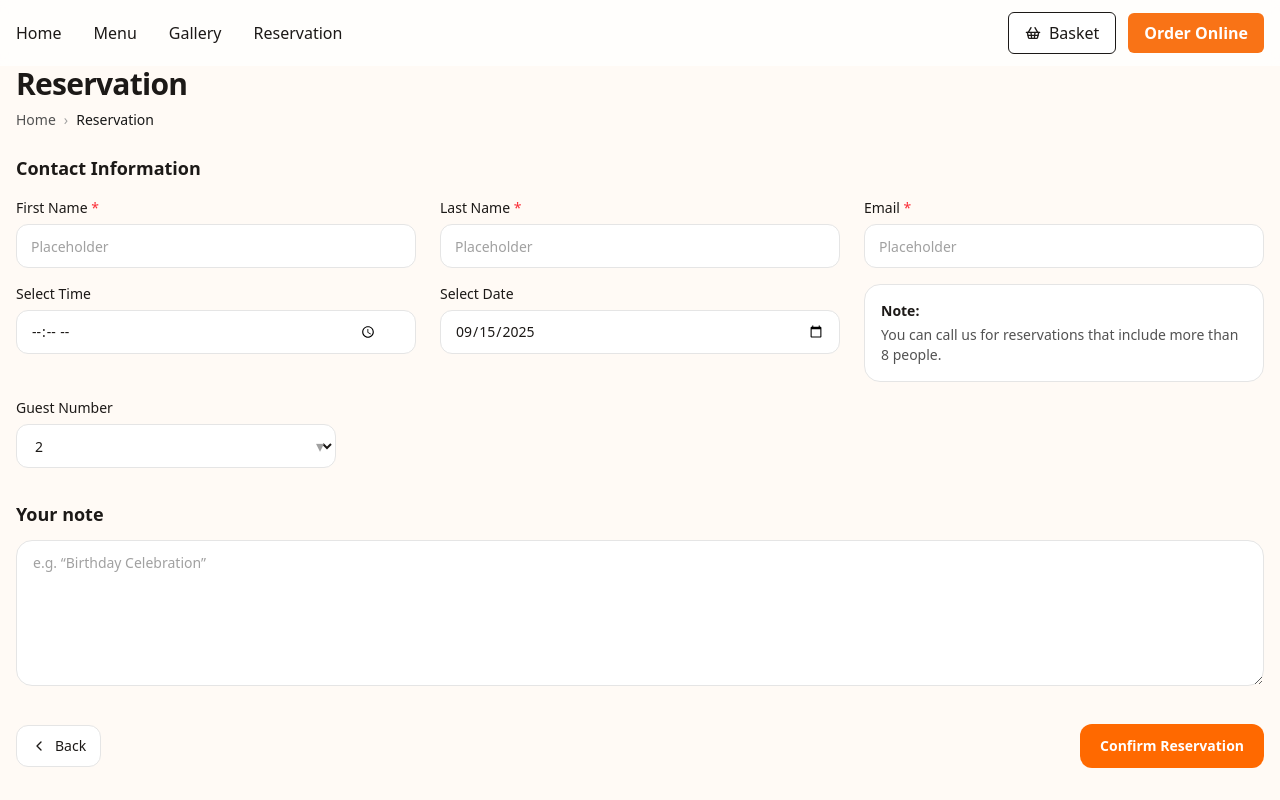
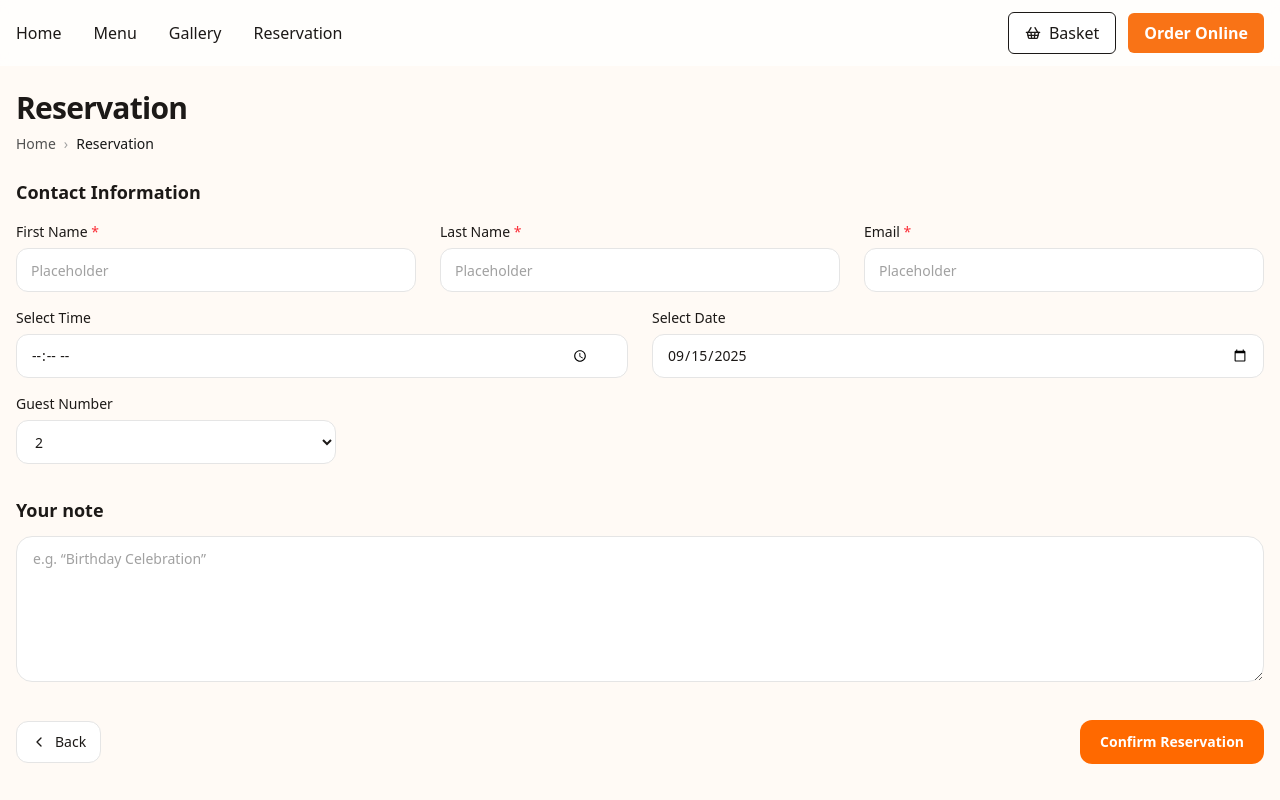
Before and after one commit to hahaharold0117/new-website, a Next.js app: page /reservation in a window 1280 px wide. Shown: the top 800 px of the page. Built offline with nearby package versions, Linux system fonts and the light colour scheme.

Commit message:
update gallery page and reservation page

```diff
--- a/src/app/gallery/page.tsx
+++ b/src/app/gallery/page.tsx
@@ -3,6 +3,8 @@
 import { RowsPhotoAlbum } from "react-photo-album";
 import "react-photo-album/rows.css";
 import Container from "@/components/Container";
+import { ChevronRight } from "lucide-react";
+import Link from "next/link";
 
 const photos = [
   { src: "https://images.unsplash.com/photo-1465311530779-5241f5a29892?ixid=MXwxMjA3fDB8MHxwaG90by1wYWdlfHx8fGVufDB8fHw%3D&ixlib=rb-1.2.1&auto=format&fit=crop&w=1600&q=80", width: 1600, height: 1000 },
@@ -15,6 +17,15 @@ const photos = [
 export default function Gallery() {
   return (
     <Container>
+      <h1 className="text-2xl font-bold mb-6 mt-6">Gallery</h1>
+      {/* Breadcrumb */}
+      <nav className="flex items-center text-sm text-gray-500 mb-2">
+        <Link href="/" className="hover:underline">
+          Home
+        </Link>
+        <ChevronRight className="w-4 h-4 mx-2" />
+        <span className="text-gray-700 font-medium">Gallery</span>
+      </nav>
       <RowsPhotoAlbum
         photos={photos}
         spacing={16}
--- a/src/app/reservation/page.tsx
+++ b/src/app/reservation/page.tsx
@@ -51,7 +51,7 @@ export default function ReservationForm() {
     <Container>
       {/* Heading + breadcrumb */}
       <header className="mb-6">
-        <h1 className="text-3xl font-bold tracking-tight">Reservation</h1>
+        <h1 className="text-3xl font-bold tracking-tight mt-6">Reservation</h1>
         <nav className="mt-2 text-sm text-neutral-600">
           <ol className="flex items-center gap-2">
             <li><Link href="/" className="hover:underline">Home</Link></li>
@@ -62,11 +62,9 @@ export default function ReservationForm() {
       </header>
 
       <form onSubmit={submit} className="space-y-8">
-        {/* Contact Information */}
         <section>
           <h2 className="mb-4 text-lg font-semibold">Contact Information</h2>
 
-          {/* First row */}
           <div className="grid gap-6 md:grid-cols-3">
             <div>
               <label htmlFor="firstName" className="mb-1.5 block text-sm font-medium">
@@ -113,7 +111,7 @@ export default function ReservationForm() {
           </div>
 
           {/* Second row: time/date + note card aligned */}
-          <div className="mt-4 grid gap-6 md:grid-cols-3 items-start">
+          <div className="mt-4 grid gap-6 md:grid-cols-2 items-start">
             <div>
               <label htmlFor="time" className="mb-1.5 block text-sm font-medium">
                 Select Time
@@ -144,12 +142,12 @@ export default function ReservationForm() {
               />
             </div>
 
-            <div className="rounded-2xl border border-neutral-200 bg-white p-4 text-sm">
+            {/* <div className="rounded-2xl border border-neutral-200 bg-white p-4 text-sm">
               <p className="font-semibold">Note:</p>
               <p className="mt-1 text-neutral-600">
                 You can call us for reservations that include more than 8 people.
               </p>
-            </div>
+            </div> */}
           </div>
 
           {/* Guest Number (dropdown) */}
@@ -170,15 +168,10 @@ export default function ReservationForm() {
                   </option>
                 ))}
               </select>
-              {/* Chevron */}
-              <span className="pointer-events-none absolute right-3 top-1/2 -translate-y-1/2 text-neutral-400">
-                ▾
-              </span>
             </div>
           </div>
         </section>
 
-        {/* Your note */}
         <section>
           <h2 className="mb-3 text-lg font-semibold">Your note</h2>
           <textarea
```
